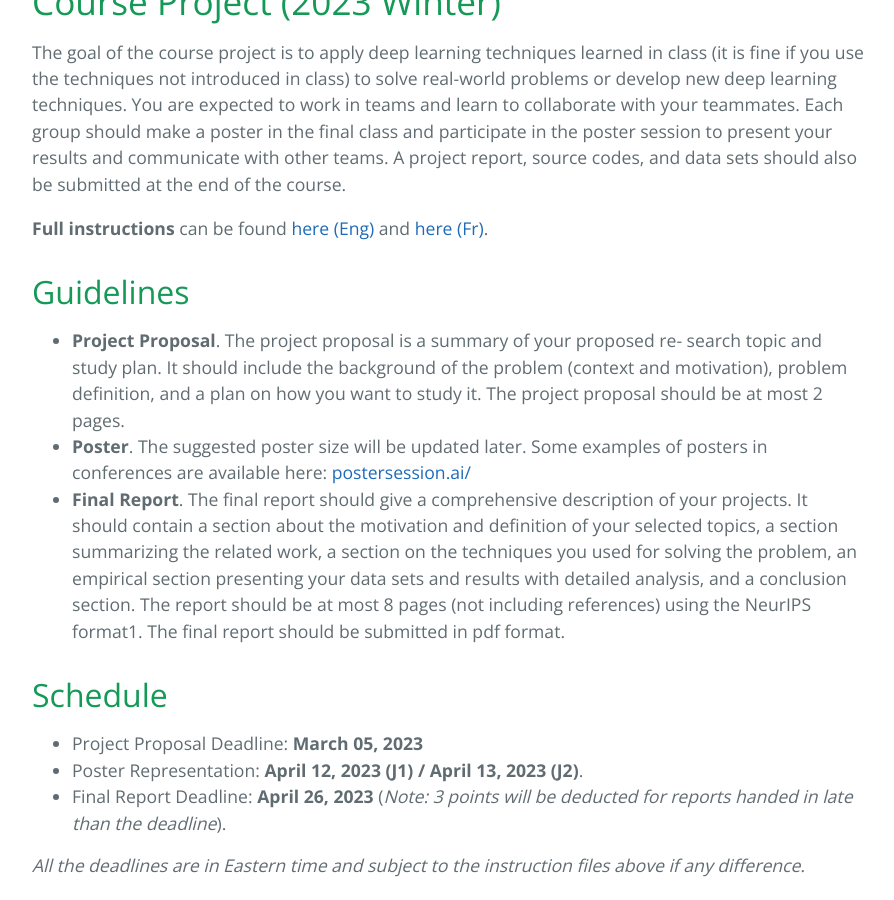
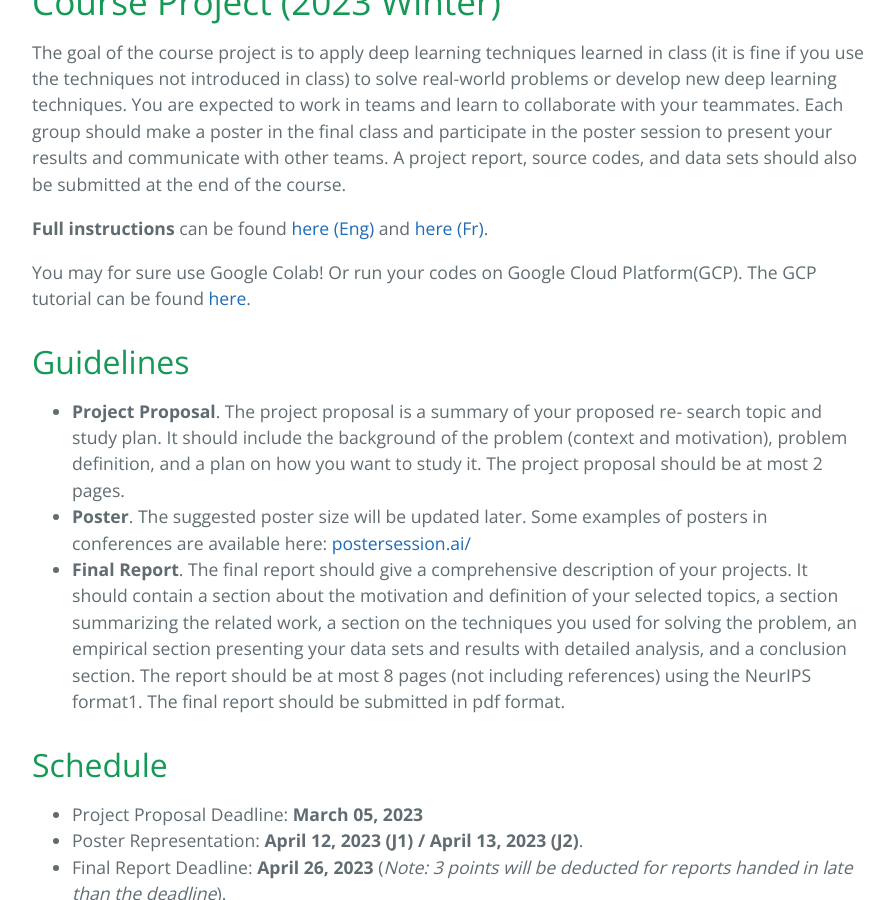
Before and after one commit to DeepGraphLearning/Math80600A_2023W, a Jekyll site: the page built from project.md, in a window 1280 px wide and 900 px high, scrolled down 460 px. Shown: the whole window, without its empty margins (192-1086 px from the left). Built offline with Jekyll 4.4.1, drawn with Linux system fonts in a browser that asks for light colours.

Commit message:
[M] update project

```diff
--- a/project.md
+++ b/project.md
@@ -10,7 +10,8 @@ The goal of the course project is to apply deep learning techniques learned in c
 
 **Full instructions** can be found [here (Eng)](https://www.dropbox.com/s/v27025efpsfh6vk/Instructions_on_Course_Projects_Deep_Learning.pdf?dl=0) and [here (Fr)](https://www.dropbox.com/s/aq42mxdaci510hq/Instructions%20sur%20les%20projets%20de%20cours.pdf?dl=0).
 
-<!-- The GCP tutorial can be found [here (Eng)](). -->
+You may for sure use Google Colab! Or run your codes on Google Cloud Platform(GCP). The GCP tutorial can be found [here](https://www.dropbox.com/s/85e0ci48ruue0rm/Deep_Learning_and_Applications.pdf?dl=0).
+
 
 ## Guidelines
 
```
